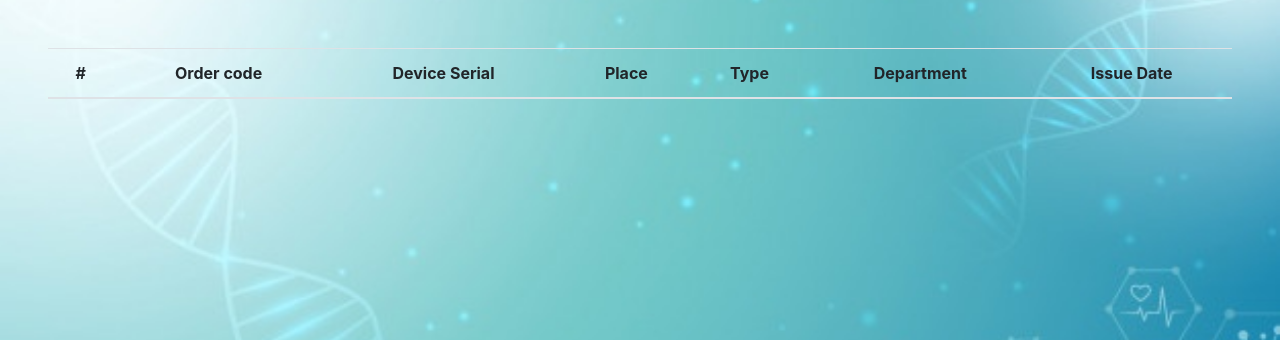
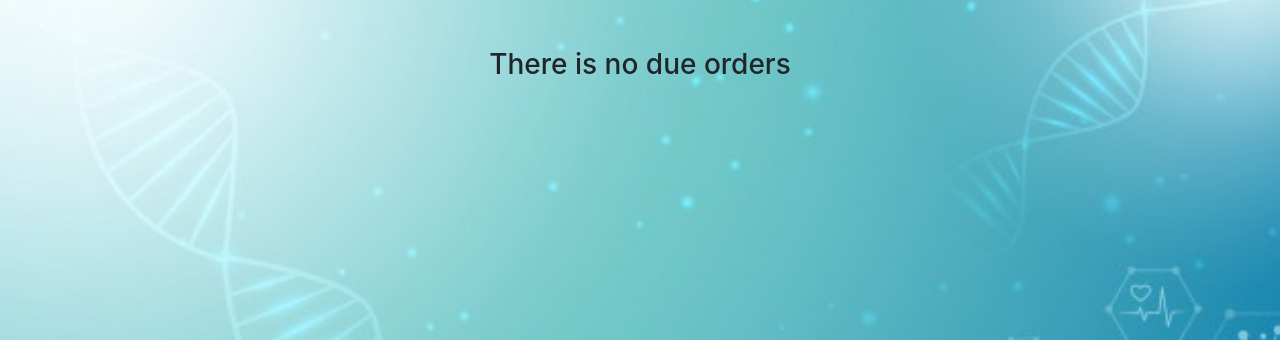
Before and after one commit to AhmedKhaled8/CMMS, a Flask app: template templates/order/due_orders.html in a window 1280 px wide. Shown: the part 76-416 px from the top of the page. Run offline with Flask 2, Linux system fonts and the light colour scheme; the template is opened without the code that fills it, so the values that code supplies are empty; parts of the project's set-up code (start-up, migrations or seed data) failed here and were passed over; some libraries are stand-ins or nearby versions; some web fonts are replaced.

Commit message:
subtle changes

```diff
--- a/templates/order/due_orders.html
+++ b/templates/order/due_orders.html
@@ -5,6 +5,7 @@
 {% endblock %}
 
 {% block main %}
+{% if rows %}
     <table class="table">
       <thead>
         <tr>
@@ -32,4 +33,7 @@
         {% endfor %}
       </tbody>
     </table>
+{% else %}
+<h3>There is no due orders</h3>
+{% endif %}
 {% endblock %}
--- a/templates/order/review_orders.html
+++ b/templates/order/review_orders.html
@@ -5,7 +5,6 @@
 {% endblock %}
 
 {% block main %}
-{% if rows %}
     <table class="table">
       <thead>
         <tr>
@@ -32,8 +31,4 @@
         {% endfor %}
       </tbody>
     </table>
-{% else %}
-<h3>You have no due orders</h3>
-{% endif %}
-
 {% endblock %}
```
